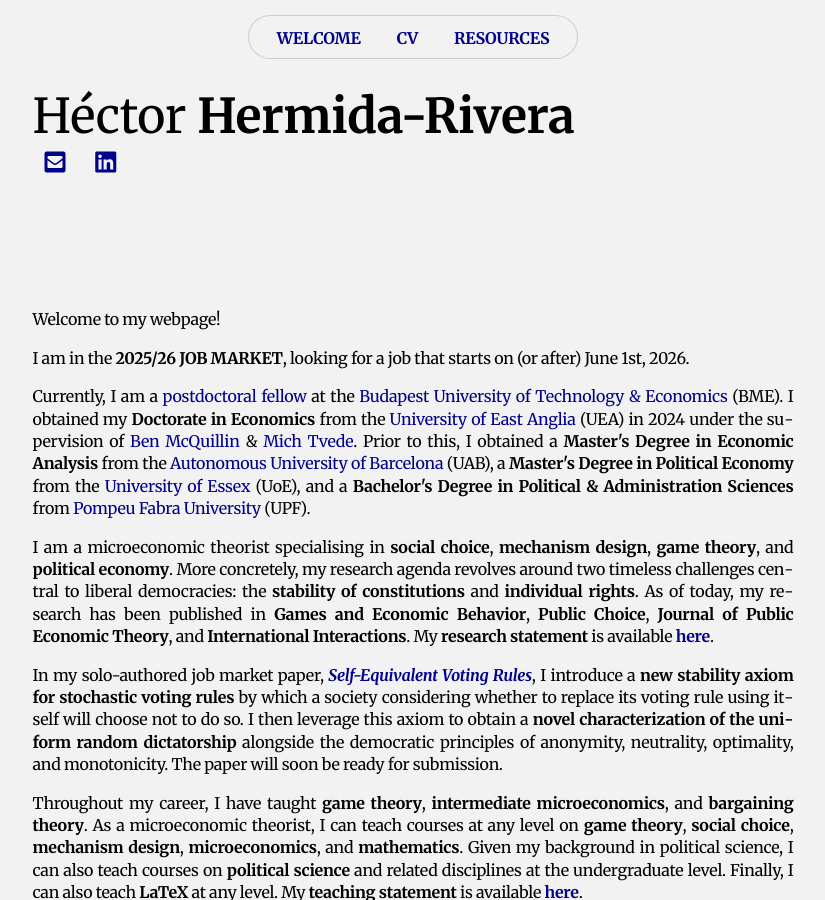
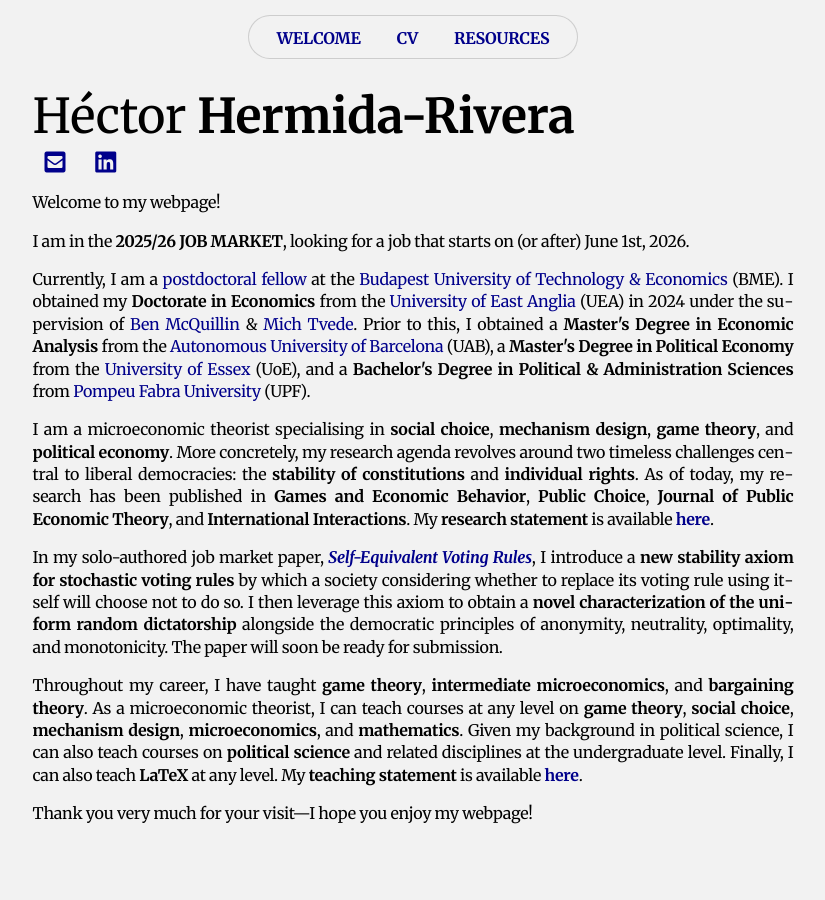
Before and after one commit to HectorHermidaRivera/hectorhermidarivera.github.io, a Jekyll site: the page built from index.md, in a window 1280 px wide and 900 px high. Shown: the whole window, without its empty margins (227-1052 px from the left). Built offline with Jekyll 4.4.1, drawn with Linux system fonts in a browser that asks for light colours; a style sheet for code colours, icons or effects is not loaded.

Commit message:
Update style.css

```diff
--- a/assets/css/style.css
+++ b/assets/css/style.css
@@ -26,10 +26,12 @@ body {
 /* VERTICAL CENTERING */
 
 .centered-content {
-  display: flex;
-  flex-direction: column;
-  justify-content: center;
-  min-height: 100dvh;
+/*  display: flex;
+/*  flex-direction: column;
+/*  justify-content: center;
+/*  min-height: 100dvh; */
+  margin-top: auto;
+  margin-bottom: autho;
 }
 
 /* STYLE WITH BIG LINE SPACE */
```
